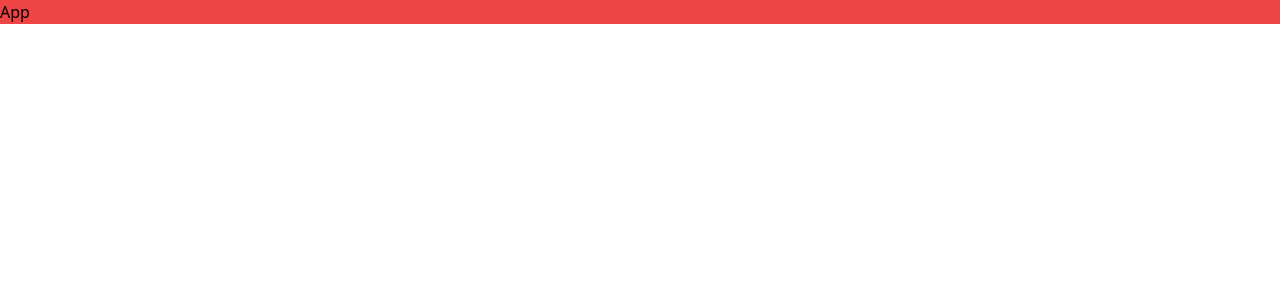
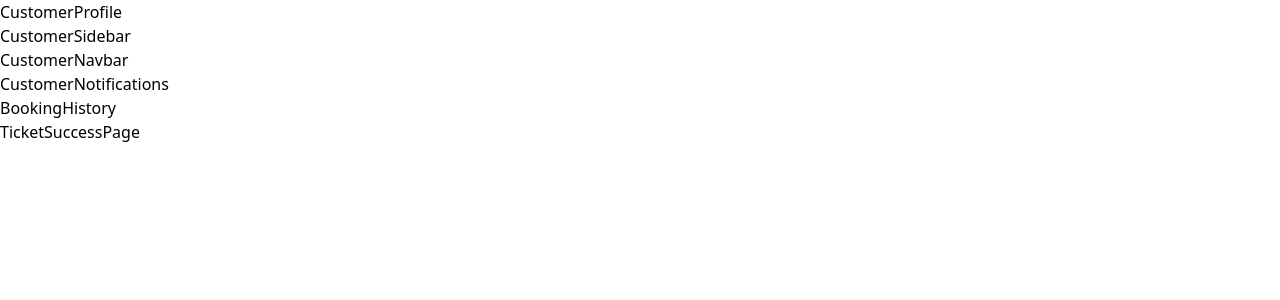
Before and after one commit to Event-Management-Project/EventLy_Frontend, a React (Vite) app: page / in a window 1280 px wide. Shown: the top 300 px of the page. Built offline with nearby package versions, Linux system fonts and the light colour scheme.

Commit message:
customer module components with basic JSX structure

```diff
--- a/src/App.jsx
+++ b/src/App.jsx
@@ -1,11 +1,22 @@
-import React from 'react'
+import React from "react";
+import CustomerProfile from "./components/CustomerProfile";
+import CustomerSidebar from "./components/CustomerSidebar";
+import TicketSuccessPage from "./components/TicketSuccessPage";
+import CustomerNotifications from "./components/CustomerNotifications";
+import CustomerNavbar from "./components/CustomerNavbar";
+import BookingHistory from "./components/BookingHistory";
 
 function App() {
   return (
-<h1 className="bg-red-500">
-      App
-    </h1>
-  )
+    <div>
+      <CustomerProfile />
+      <CustomerSidebar />
+      <CustomerNavbar/>
+      <CustomerNotifications />
+      <BookingHistory/>
+      <TicketSuccessPage />
+    </div>
+  );
 }
 
-export default App
+export default App;
--- /dev/null
+++ b/src/components/BookingHistory.jsx
@@ -0,0 +1,9 @@
+import React from 'react'
+
+function BookingHistory() {
+  return (
+    <div>BookingHistory</div>
+  )
+}
+
+export default BookingHistory
--- /dev/null
+++ b/src/components/CustomerNavbar.jsx
@@ -0,0 +1,9 @@
+import React from 'react'
+
+function CustomerNavbar() {
+  return (
+    <div>CustomerNavbar</div>
+  )
+}
+
+export default CustomerNavbar
--- /dev/null
+++ b/src/components/CustomerNotifications.jsx
@@ -0,0 +1,9 @@
+import React from 'react'
+
+function CustomerNotifications() {
+  return (
+    <div>CustomerNotifications</div>
+  )
+}
+
+export default CustomerNotifications
--- /dev/null
+++ b/src/components/CustomerProfile.jsx
@@ -0,0 +1,9 @@
+import React from 'react'
+
+function CustomerProfile() {
+  return (
+    <div>CustomerProfile</div>
+  )
+}
+
+export default CustomerProfile
--- /dev/null
+++ b/src/components/CustomerSidebar.jsx
@@ -0,0 +1,9 @@
+import React from 'react'
+
+function CustomerSidebar() {
+  return (
+    <div>CustomerSidebar</div>
+  )
+}
+
+export default CustomerSidebar
--- /dev/null
+++ b/src/components/TicketSuccessPage.jsx
@@ -0,0 +1,9 @@
+import React from 'react'
+
+function TicketSuccessPage() {
+  return (
+    <div>TicketSuccessPage</div>
+  )
+}
+
+export default TicketSuccessPage
```
Also changed, not shown: src/components/CustomerHome.jsx (added).
